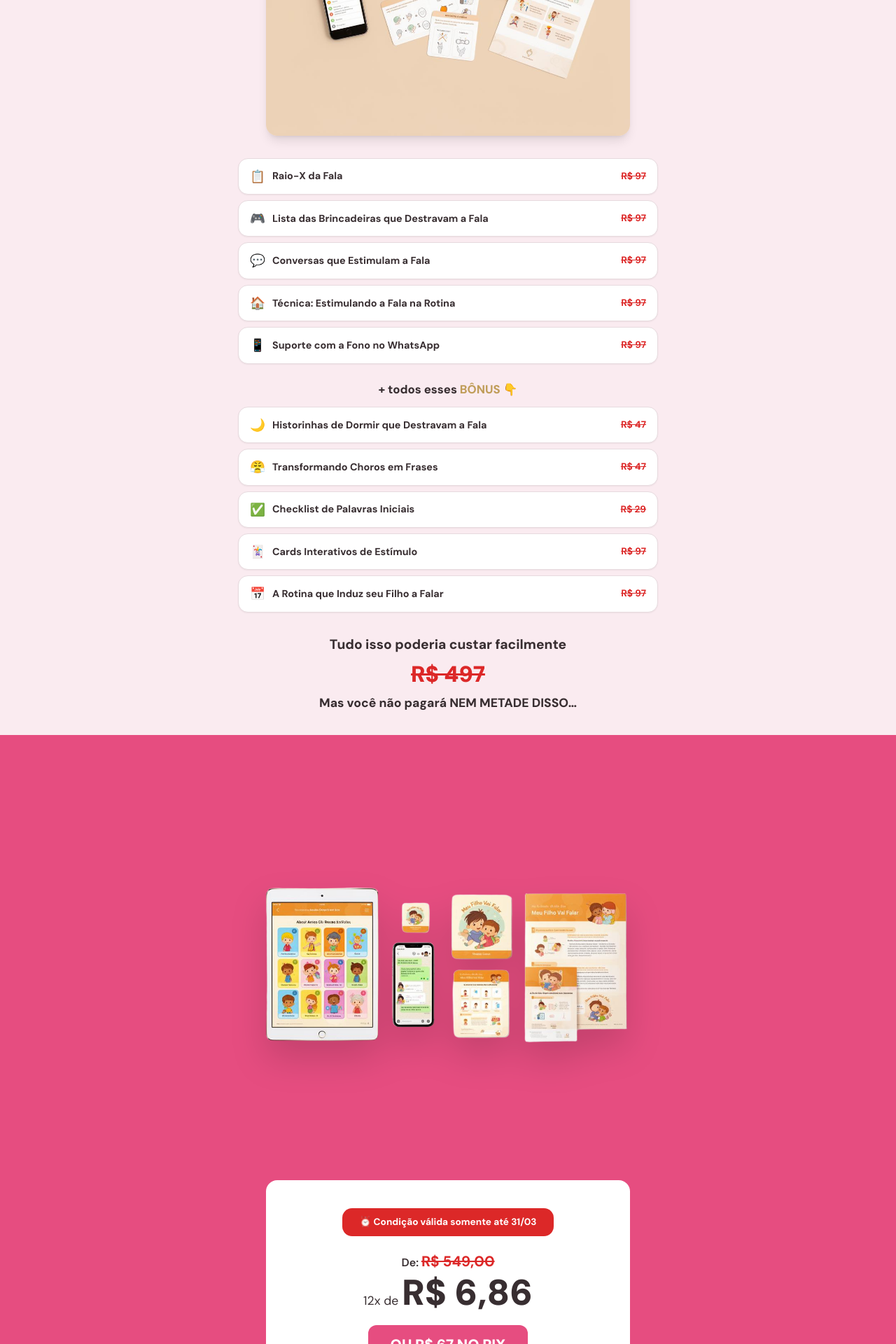
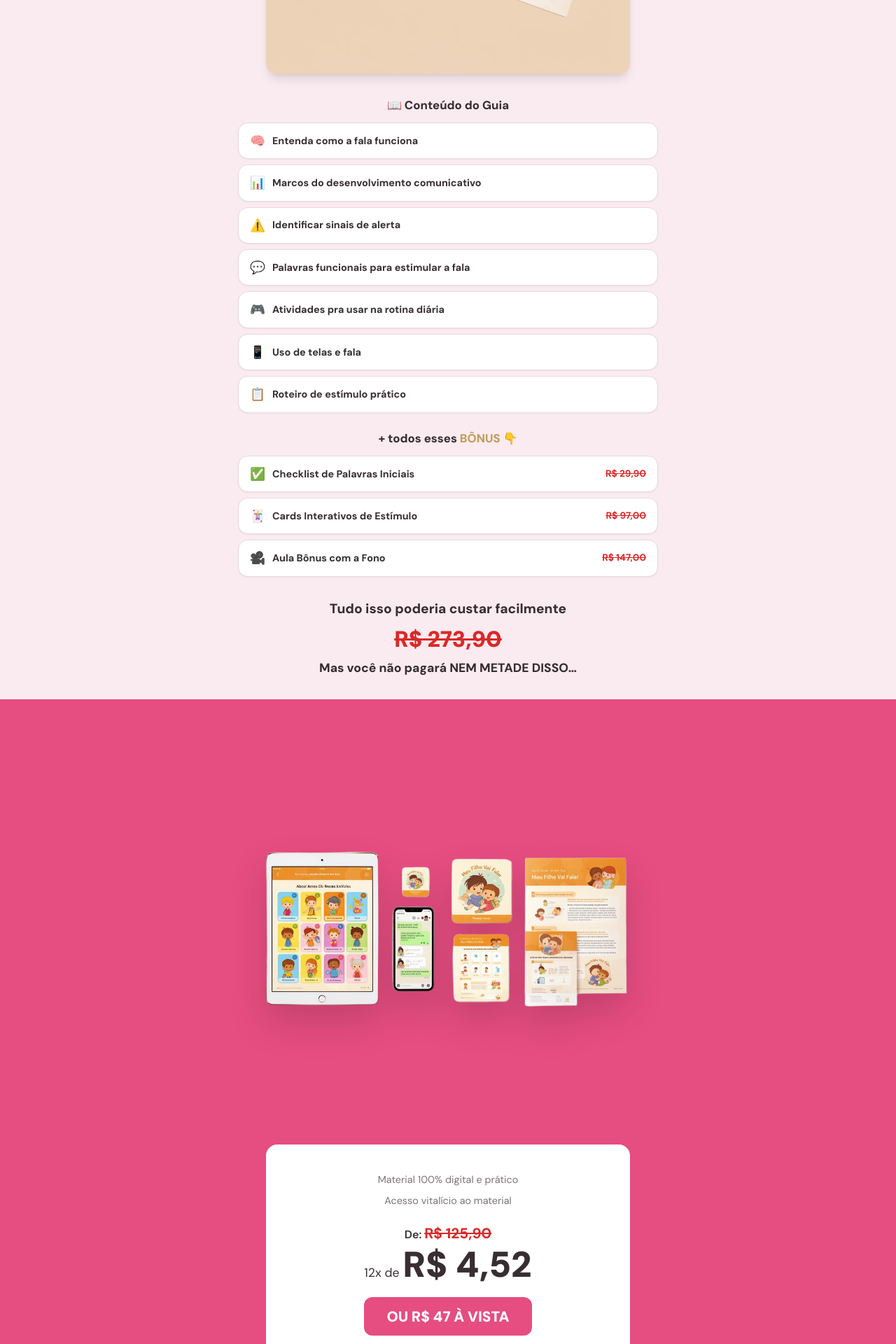
Before and after one commit to queima2m2-create/tiathayfono, a React (Vite) app: page / in a window 1280 px wide. Shown: the part 9360-11280 px from the top of the page at 70% size. Built offline with nearby package versions, Linux system fonts and the light colour scheme; the HTML template or start-up script is replaced by a standard one.

Commit message:
Alinhou entregáveis do guia

```diff
--- a/src/components/landing/PricingBlock.tsx
+++ b/src/components/landing/PricingBlock.tsx
@@ -6,26 +6,31 @@ const PricingBlock = ({ className = "", showUrgency = true }: { className?: stri
   <div className={`text-center max-w-[520px] mx-auto ${className}`}>
     <div className="bg-background text-marrom-dark rounded-2xl p-8 md:p-10">
       {showUrgency && (
-        <span className="inline-block bg-vermelho text-background text-[0.85rem] font-bold px-6 py-2.5 rounded-lg mb-5">
-          ⏰ Condição válida somente até 31/03
-        </span>
+        <div className="space-y-2 mb-5">
+          <p className="text-[0.9rem] text-primary/70">
+            Material 100% digital e prático
+          </p>
+          <p className="text-[0.9rem] text-primary/70">
+            Acesso vitalício ao material
+          </p>
+        </div>
       )}
 
       <p className="text-[1rem] mb-1 font-semibold">
-        De: <span className="text-[1.3rem] font-bold text-vermelho line-through">R$ 549,00</span>
+        De: <span className="text-[1.3rem] font-bold text-vermelho line-through">R$ 125,90</span>
       </p>
 
       <p className="text-[1.1rem] mb-1">
-        12x de <strong className="text-[2.8rem] md:text-[3.2rem] font-black text-marrom-dark leading-none">R$ 6,86</strong>
+        12x de <strong className="text-[2.8rem] md:text-[3.2rem] font-black text-marrom-dark leading-none">R$ 4,52</strong>
       </p>
 
       <div className="inline-block bg-rosa text-background text-[1.3rem] font-black px-8 py-3 rounded-xl my-4">
-        OU R$ 67 NO PIX
+        OU R$ 47 À VISTA
       </div>
 
       <div className="mt-5">
         <Button variant="cta" size="lg" className="text-[0.8rem] md:text-[0.9rem] px-6 py-5 md:py-6 w-full leading-tight whitespace-normal h-auto" asChild>
-          <a href={CTA_LINK}>QUERO DESTRAVAR A FALA DO MEU FILHO EM 30 DIAS</a>
+          <a href={CTA_LINK}>QUERO MINHA VAGA AGORA!</a>
         </Button>
       </div>
 
--- a/src/components/landing/RecapSection.tsx
+++ b/src/components/landing/RecapSection.tsx
@@ -1,19 +1,19 @@
 import produtoMockup from "@/assets/produto-mockup.jpg";
 
-const recapItems = [
-  { emoji: "📋", price: "R$ 97", title: "Raio-X da Fala" },
-  { emoji: "🎮", price: "R$ 97", title: "Lista das Brincadeiras que Destravam a Fala" },
-  { emoji: "💬", price: "R$ 97", title: "Conversas que Estimulam a Fala" },
-  { emoji: "🏠", price: "R$ 97", title: "Técnica: Estimulando a Fala na Rotina" },
-  { emoji: "📱", price: "R$ 97", title: "Suporte com a Fono no WhatsApp" },
+const guideItems = [
+  { emoji: "🧠", title: "Entenda como a fala funciona" },
+  { emoji: "📊", title: "Marcos do desenvolvimento comunicativo" },
+  { emoji: "⚠️", title: "Identificar sinais de alerta" },
+  { emoji: "💬", title: "Palavras funcionais para estimular a fala" },
+  { emoji: "🎮", title: "Atividades pra usar na rotina diária" },
+  { emoji: "📱", title: "Uso de telas e fala" },
+  { emoji: "📋", title: "Roteiro de estímulo prático" },
 ];
 
 const bonusItems = [
-  { emoji: "🌙", price: "R$ 47", title: "Historinhas de Dormir que Destravam a Fala" },
-  { emoji: "😤", price: "R$ 47", title: "Transformando Choros em Frases" },
-  { emoji: "✅", price: "R$ 29", title: "Checklist de Palavras Iniciais" },
-  { emoji: "🃏", price: "R$ 97", title: "Cards Interativos de Estímulo" },
-  { emoji: "📅", price: "R$ 97", title: "A Rotina que Induz seu Filho a Falar" },
+  { emoji: "✅", price: "R$ 29,90", title: "Checklist de Palavras Iniciais" },
+  { emoji: "🃏", price: "R$ 97,00", title: "Cards Interativos de Estímulo" },
+  { emoji: "🎥", price: "R$ 147,00", title: "Aula Bônus com a Fono" },
 ];
 
 const RecapSection = () => (
@@ -23,7 +23,7 @@ const RecapSection = () => (
         RECAPITULANDO
       </span>
       <h2 className="text-[1.6rem] md:text-[2.2rem] font-extrabold text-marrom-dark mb-8 leading-[1.25]">
-        Aqui está tudo que você vai receber para ver seu filho destravar a fala em até 30 dias.
+        Aqui está tudo que você vai receber:
       </h2>
 
       <img
@@ -35,12 +35,14 @@ const RecapSection = () => (
         height={1024}
       />
 
+      <h3 className="text-[1.05rem] font-extrabold text-marrom-dark mb-3">
+        📖 Conteúdo do Guia
+      </h3>
       <div className="max-w-[600px] mx-auto mb-5 space-y-2">
-        {recapItems.map((item, i) => (
+        {guideItems.map((item, i) => (
           <div key={i} className="bg-background rounded-lg px-4 py-3 shadow-sm border border-border flex items-center gap-2.5">
             <span className="text-[1.1rem] shrink-0">{item.emoji}</span>
             <p className="text-[0.9rem] font-bold text-marrom-dark leading-[1.3] flex-1 text-left">{item.title}</p>
-            <span className="text-vermelho font-bold text-[0.85rem] line-through whitespace-nowrap shrink-0">{item.price}</span>
           </div>
         ))}
       </div>
@@ -63,7 +65,7 @@ const RecapSection = () => (
         <h3 className="text-[1.2rem] font-extrabold text-marrom-dark mb-1">
           Tudo isso poderia custar facilmente
         </h3>
-        <p className="text-[2rem] font-black text-vermelho line-through mb-1">R$ 497</p>
+        <p className="text-[2rem] font-black text-vermelho line-through mb-1">R$ 273,90</p>
         <p className="text-[1.1rem] text-marrom-dark font-extrabold">
           Mas você não pagará NEM METADE DISSO…
         </p>
```
